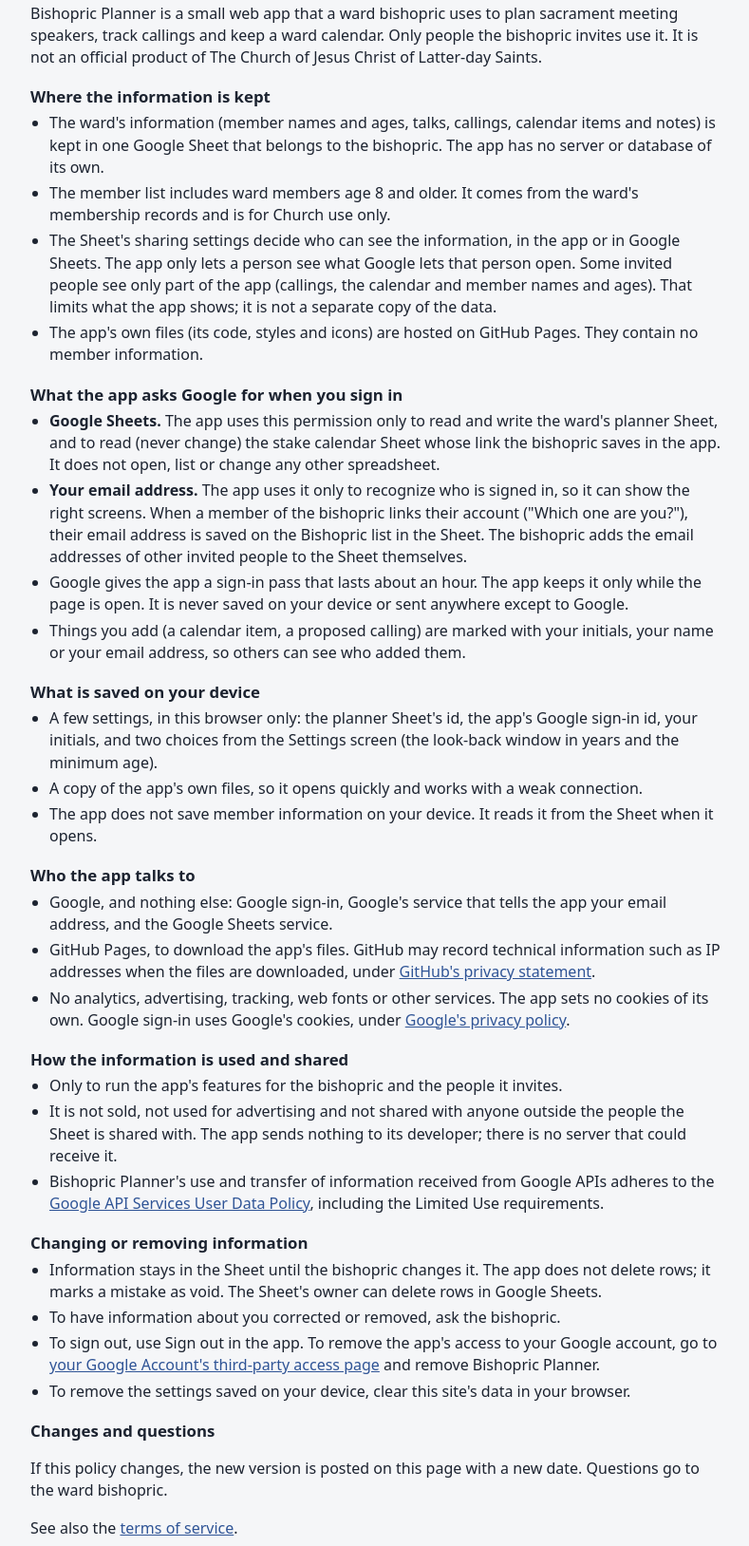
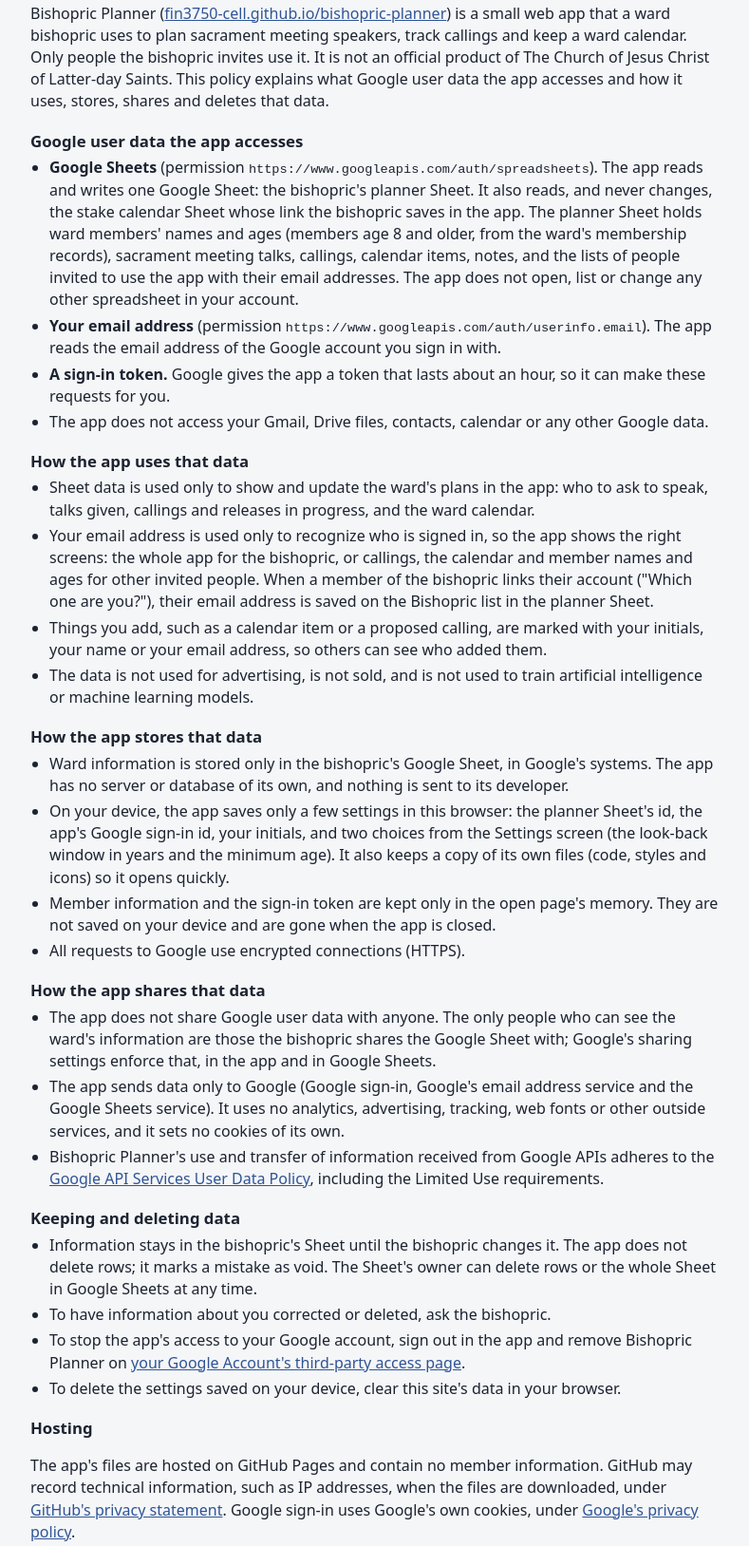
Before and after one commit to fin3750-cell/bishopric-planner, a website: page privacy/index.html in a window 1280 px wide. Shown: the part 138-1766 px from the top of the page at 95% size, without its empty margins (244-1033 px from the left). Drawn offline with Linux system fonts and the light colour scheme.

Commit message:
Google branding check: fuller privacy policy, app description on the home page (v0.12.2)
The privacy policy now follows the parts Google's brand check looks for:
the Google user data accessed (with the two permissions by name), and how
it is used, stored, shared, kept and deleted. The home page says what the
app is for in its own HTML (shown before sign-in, hidden after), next to
the privacy and terms links.

Co-Authored-By: Claude Opus 5.5 <noreply@anthropic.com>
Claude-Session: https://claude.ai/code/session_01GSzSJE4ySMSjFdcqQ7Tozx

```diff
--- a/app.js
+++ b/app.js
@@ -177,6 +177,7 @@ function currentView() {
 }
 
 function render() {
+  document.body.classList.toggle('signed-in', Boolean(state.store));
   const view = currentView();
   const views = visibleViews();
   const nav = clear(document.getElementById('tabs'));
--- a/config.js
+++ b/config.js
@@ -8,4 +8,4 @@ export const CLIENT_ID = '791712061235-r9b1lvopgfgmsle8crtovsmburr1vjmc.apps.goo
 // Google only lets accounts the Sheet is shared with open it.
 export const SHEET_ID = '1-BUQa5ej4zfCu6DJMgrR6kbxOrCNZxBmnpJEx0OvPdY';
 
-export const APP_VERSION = '0.12.1';
+export const APP_VERSION = '0.12.2';
--- a/privacy/index.html
+++ b/privacy/index.html
@@ -4,7 +4,7 @@
   <meta charset="utf-8">
   <meta name="viewport" content="width=device-width, initial-scale=1, viewport-fit=cover">
   <meta name="theme-color" content="#2f5496">
-  <meta name="description" content="Privacy policy for Bishopric Planner: what the app reads, what it stores and who it talks to.">
+  <meta name="description" content="Privacy policy for Bishopric Planner: the Google user data it accesses, and how it uses, stores, shares and deletes it.">
   <title>Privacy policy · Bishopric Planner</title>
   <link rel="icon" href="../icons/icon-192.png" type="image/png">
   <link rel="stylesheet" href="../styles.css">
@@ -17,83 +17,89 @@
     <h2 class="view-title">Privacy policy</h2>
     <p class="hint">Last updated November 18, 2026</p>
 
-    <p>Bishopric Planner is a small web app that a ward bishopric uses to plan sacrament meeting
-      speakers, track callings and keep a ward calendar. Only people the bishopric invites use it.
-      It is not an official product of The Church of Jesus Christ of Latter-day Saints.</p>
+    <p>Bishopric Planner (<a href="../">fin3750-cell.github.io/bishopric-planner</a>) is a small web
+      app that a ward bishopric uses to plan sacrament meeting speakers, track callings and keep a
+      ward calendar. Only people the bishopric invites use it. It is not an official product of The
+      Church of Jesus Christ of Latter-day Saints. This policy explains what Google user data the app
+      accesses and how it uses, stores, shares and deletes that data.</p>
 
-    <h3>Where the information is kept</h3>
+    <h3>Google user data the app accesses</h3>
     <ul class="plain">
-      <li>The ward's information (member names and ages, talks, callings, calendar items and notes)
-        is kept in one Google Sheet that belongs to the bishopric. The app has no server or database
-        of its own.</li>
-      <li>The member list includes ward members age 8 and older. It comes from the ward's membership
-        records and is for Church use only.</li>
-      <li>The Sheet's sharing settings decide who can see the information, in the app or in Google
-        Sheets. The app only lets a person see what Google lets that person open. Some invited
-        people see only part of the app (callings, the calendar and member names and ages). That
-        limits what the app shows; it is not a separate copy of the data.</li>
-      <li>The app's own files (its code, styles and icons) are hosted on GitHub Pages. They contain no
-        member information.</li>
+      <li><strong>Google Sheets</strong> (permission
+        <code>https://www.googleapis.com/auth/spreadsheets</code>). The app reads and writes one
+        Google Sheet: the bishopric's planner Sheet. It also reads, and never changes, the stake
+        calendar Sheet whose link the bishopric saves in the app. The planner Sheet holds ward
+        members' names and ages (members age 8 and older, from the ward's membership records),
+        sacrament meeting talks, callings, calendar items, notes, and the lists of people invited to
+        use the app with their email addresses. The app does not open, list or change any other
+        spreadsheet in your account.</li>
+      <li><strong>Your email address</strong> (permission
+        <code>https://www.googleapis.com/auth/userinfo.email</code>). The app reads the email address
+        of the Google account you sign in with.</li>
+      <li><strong>A sign-in token.</strong> Google gives the app a token that lasts about an hour, so
+        it can make these requests for you.</li>
+      <li>The app does not access your Gmail, Drive files, contacts, calendar or any other Google
+        data.</li>
     </ul>
 
-    <h3>What the app asks Google for when you sign in</h3>
+    <h3>How the app uses that data</h3>
     <ul class="plain">
-      <li><strong>Google Sheets.</strong> The app uses this permission only to read and write the
-        ward's planner Sheet, and to read (never change) the stake calendar Sheet whose link the
-        bishopric saves in the app. It does not open, list or change any other spreadsheet.</li>
-      <li><strong>Your email address.</strong> The app uses it only to recognize who is signed in, so
-        it can show the right screens. When a member of the bishopric links their account
-        ("Which one are you?"), their email address is saved on the Bishopric list in the Sheet.
-        The bishopric adds the email addresses of other invited people to the Sheet themselves.</li>
-      <li>Google gives the app a sign-in pass that lasts about an hour. The app keeps it only while the
-        page is open. It is never saved on your device or sent anywhere except to Google.</li>
-      <li>Things you add (a calendar item, a proposed calling) are marked with your initials, your name
-        or your email address, so others can see who added them.</li>
+      <li>Sheet data is used only to show and update the ward's plans in the app: who to ask to speak,
+        talks given, callings and releases in progress, and the ward calendar.</li>
+      <li>Your email address is used only to recognize who is signed in, so the app shows the right
+        screens: the whole app for the bishopric, or callings, the calendar and member names and ages
+        for other invited people. When a member of the bishopric links their account ("Which one are
+        you?"), their email address is saved on the Bishopric list in the planner Sheet.</li>
+      <li>Things you add, such as a calendar item or a proposed calling, are marked with your initials,
+        your name or your email address, so others can see who added them.</li>
+      <li>The data is not used for advertising, is not sold, and is not used to train artificial
+        intelligence or machine learning models.</li>
     </ul>
 
-    <h3>What is saved on your device</h3>
+    <h3>How the app stores that data</h3>
     <ul class="plain">
-      <li>A few settings, in this browser only: the planner Sheet's id, the app's Google sign-in id,
-        your initials, and two choices from the Settings screen (the look-back window in years and the
-        minimum age).</li>
-      <li>A copy of the app's own files, so it opens quickly and works with a weak connection.</li>
-      <li>The app does not save member information on your device. It reads it from the Sheet when it
-        opens.</li>
+      <li>Ward information is stored only in the bishopric's Google Sheet, in Google's systems. The app
+        has no server or database of its own, and nothing is sent to its developer.</li>
+      <li>On your device, the app saves only a few settings in this browser: the planner Sheet's id,
+        the app's Google sign-in id, your initials, and two choices from the Settings screen (the
+        look-back window in years and the minimum age). It also keeps a copy of its own files (code,
+        styles and icons) so it opens quickly.</li>
+      <li>Member information and the sign-in token are kept only in the open page's memory. They are
+        not saved on your device and are gone when the app is closed.</li>
+      <li>All requests to Google use encrypted connections (HTTPS).</li>
     </ul>
 
-    <h3>Who the app talks to</h3>
+    <h3>How the app shares that data</h3>
     <ul class="plain">
-      <li>Google, and nothing else: Google sign-in, Google's service that tells the app your email
-        address, and the Google Sheets service.</li>
-      <li>GitHub Pages, to download the app's files. GitHub may record technical information such as
-        IP addresses when the files are downloaded, under
-        <a href="https://docs.github.com/site-policy/privacy-policies/github-general-privacy-statement">GitHub's privacy statement</a>.</li>
-      <li>No analytics, advertising, tracking, web fonts or other services. The app sets no cookies of
-        its own. Google sign-in uses Google's cookies, under
-        <a href="https://policies.google.com/privacy">Google's privacy policy</a>.</li>
-    </ul>
-
-    <h3>How the information is used and shared</h3>
-    <ul class="plain">
-      <li>Only to run the app's features for the bishopric and the people it invites.</li>
-      <li>It is not sold, not used for advertising and not shared with anyone outside the people the
-        Sheet is shared with. The app sends nothing to its developer; there is no server that could
-        receive it.</li>
+      <li>The app does not share Google user data with anyone. The only people who can see the ward's
+        information are those the bishopric shares the Google Sheet with; Google's sharing settings
+        enforce that, in the app and in Google Sheets.</li>
+      <li>The app sends data only to Google (Google sign-in, Google's email address service and the
+        Google Sheets service). It uses no analytics, advertising, tracking, web fonts or other outside
+        services, and it sets no cookies of its own.</li>
       <li>Bishopric Planner's use and transfer of information received from Google APIs adheres to the
         <a href="https://developers.google.com/terms/api-services-user-data-policy">Google API Services User Data Policy</a>,
         including the Limited Use requirements.</li>
     </ul>
 
-    <h3>Changing or removing information</h3>
+    <h3>Keeping and deleting data</h3>
     <ul class="plain">
-      <li>Information stays in the Sheet until the bishopric changes it. The app does not delete rows;
-        it marks a mistake as void. The Sheet's owner can delete rows in Google Sheets.</li>
-      <li>To have information about you corrected or removed, ask the bishopric.</li>
-      <li>To sign out, use Sign out in the app. To remove the app's access to your Google account, go to
-        <a href="https://myaccount.google.com/permissions">your Google Account's third-party access page</a>
-        and remove Bishopric Planner.</li>
-      <li>To remove the settings saved on your device, clear this site's data in your browser.</li>
+      <li>Information stays in the bishopric's Sheet until the bishopric changes it. The app does not
+        delete rows; it marks a mistake as void. The Sheet's owner can delete rows or the whole Sheet
+        in Google Sheets at any time.</li>
+      <li>To have information about you corrected or deleted, ask the bishopric.</li>
+      <li>To stop the app's access to your Google account, sign out in the app and remove Bishopric
+        Planner on <a href="https://myaccount.google.com/permissions">your Google Account's third-party
+        access page</a>.</li>
+      <li>To delete the settings saved on your device, clear this site's data in your browser.</li>
     </ul>
+
+    <h3>Hosting</h3>
+    <p>The app's files are hosted on GitHub Pages and contain no member information. GitHub may record
+      technical information, such as IP addresses, when the files are downloaded, under
+      <a href="https://docs.github.com/site-policy/privacy-policies/github-general-privacy-statement">GitHub's privacy statement</a>.
+      Google sign-in uses Google's own cookies, under
+      <a href="https://policies.google.com/privacy">Google's privacy policy</a>.</p>
 
     <h3>Changes and questions</h3>
     <p>If this policy changes, the new version is posted on this page with a new date. Questions go to
--- a/styles.css
+++ b/styles.css
@@ -92,6 +92,10 @@ body {
 main { max-width: 760px; margin: 0 auto; padding: 12px 16px 48px; }
 .view-title { font-size: 1.25rem; margin: 6px 0 10px; }
 .site-footer { max-width: 760px; margin: -36px auto 0; padding: 0 16px 24px; font-size: 0.85rem; }
+.site-footer p { margin: 0 0 6px; }
+.site-about { color: var(--muted); }
+.signed-in .site-about { display: none; }   /* says what the app is for, before sign-in */
+.policy code { font-size: 0.85em; overflow-wrap: anywhere; }
 .site-footer a, .policy a:not(.button) { color: var(--accent); }
 .policy h3 { font-size: 1.05rem; margin: 18px 0 4px; }
 .policy li { margin: 4px 0; }
--- a/sw.js
+++ b/sw.js
@@ -3,7 +3,7 @@
 // Every request asks the server whether the file changed (cache: 'no-cache'). GitHub Pages lets
 // browsers reuse files for 10 minutes; without this a new version could take that long to appear.
 // When nothing changed the answer is a tiny "not modified".
-const CACHE = 'planner-v0.12.1';
+const CACHE = 'planner-v0.12.2';
 const SHELL = [
   './', './index.html', './styles.css', './app.js', './config.js', './manifest.webmanifest',
   './js/auth.js', './js/dates.js', './js/members.js', './js/settings.js', './js/sheets.js', './js/store.js', './js/ui.js',
```
Also changed, not shown: index.html (+6 -1 lines), tests/e2e/smoke.mjs (+5 -1 lines).
